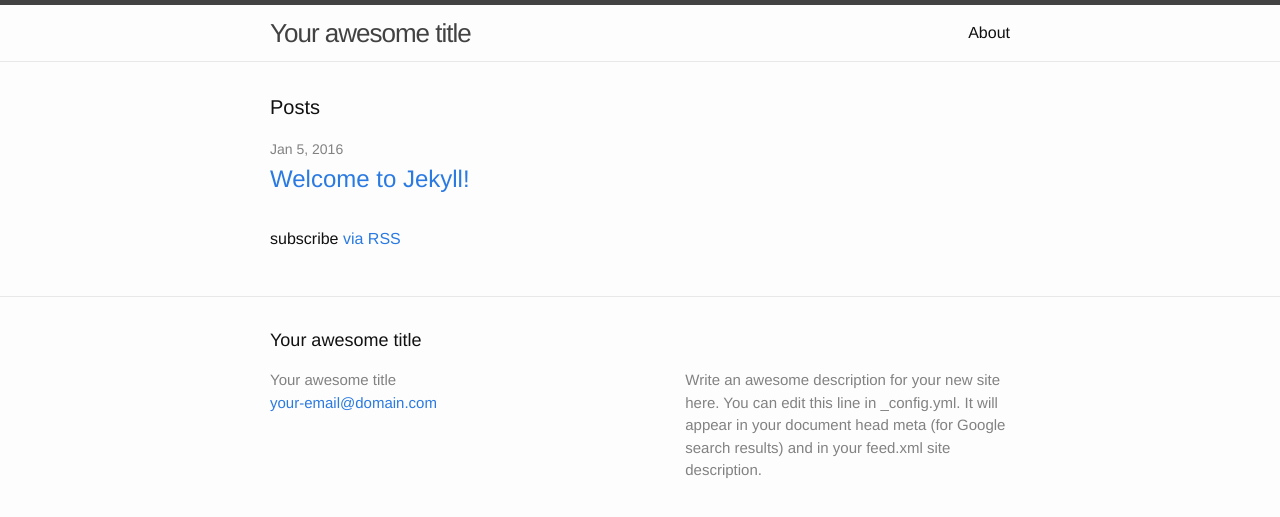
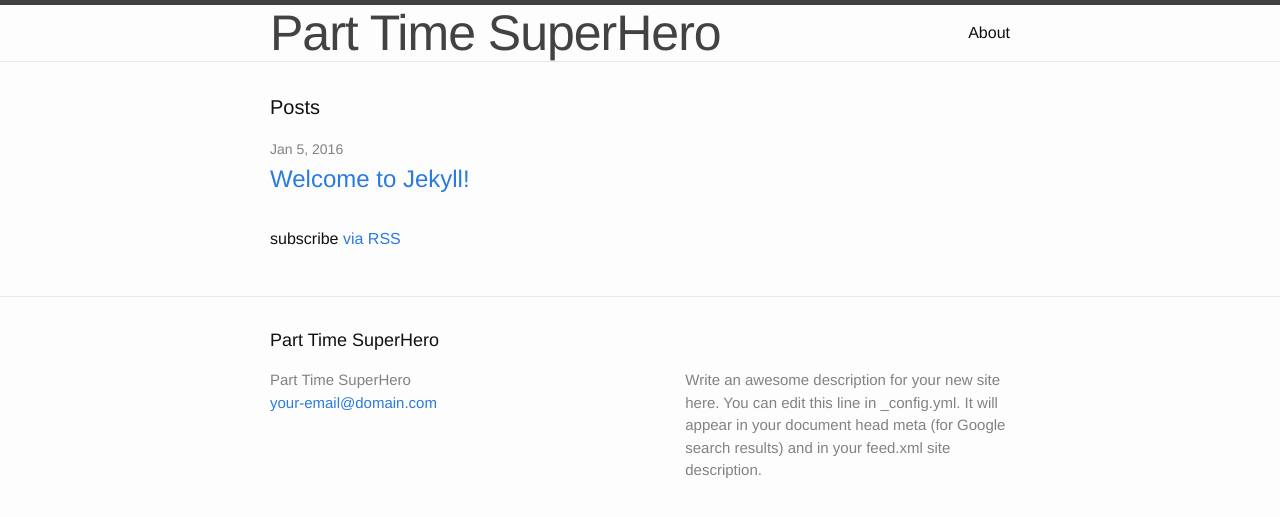
Before and after one commit to parttimesuperhero/parttimesuperhero.github.io, a Jekyll site: the page built from index.html, in a window 1280 px wide. Shown: the top 517 px of the page. Built offline with Jekyll 4.4.1, drawn with Linux system fonts in a browser that asks for light colours.

Commit message:
playing with some sass

```diff
--- a/_config.yml
+++ b/_config.yml
@@ -1,5 +1,5 @@
 # Site settings
-title: Your awesome title
+title: Part Time SuperHero
 email: your-email@domain.com
 description: > # this means to ignore newlines until "baseurl:"
   Write an awesome description for your new site here. You can edit this
--- a/_sass/_layout.scss
+++ b/_sass/_layout.scss
@@ -11,7 +11,7 @@
 }
 
 .site-title {
-    font-size: 26px;
+    font-size: 50px;
     line-height: 56px;
     letter-spacing: -1px;
     margin-bottom: 0;
```
